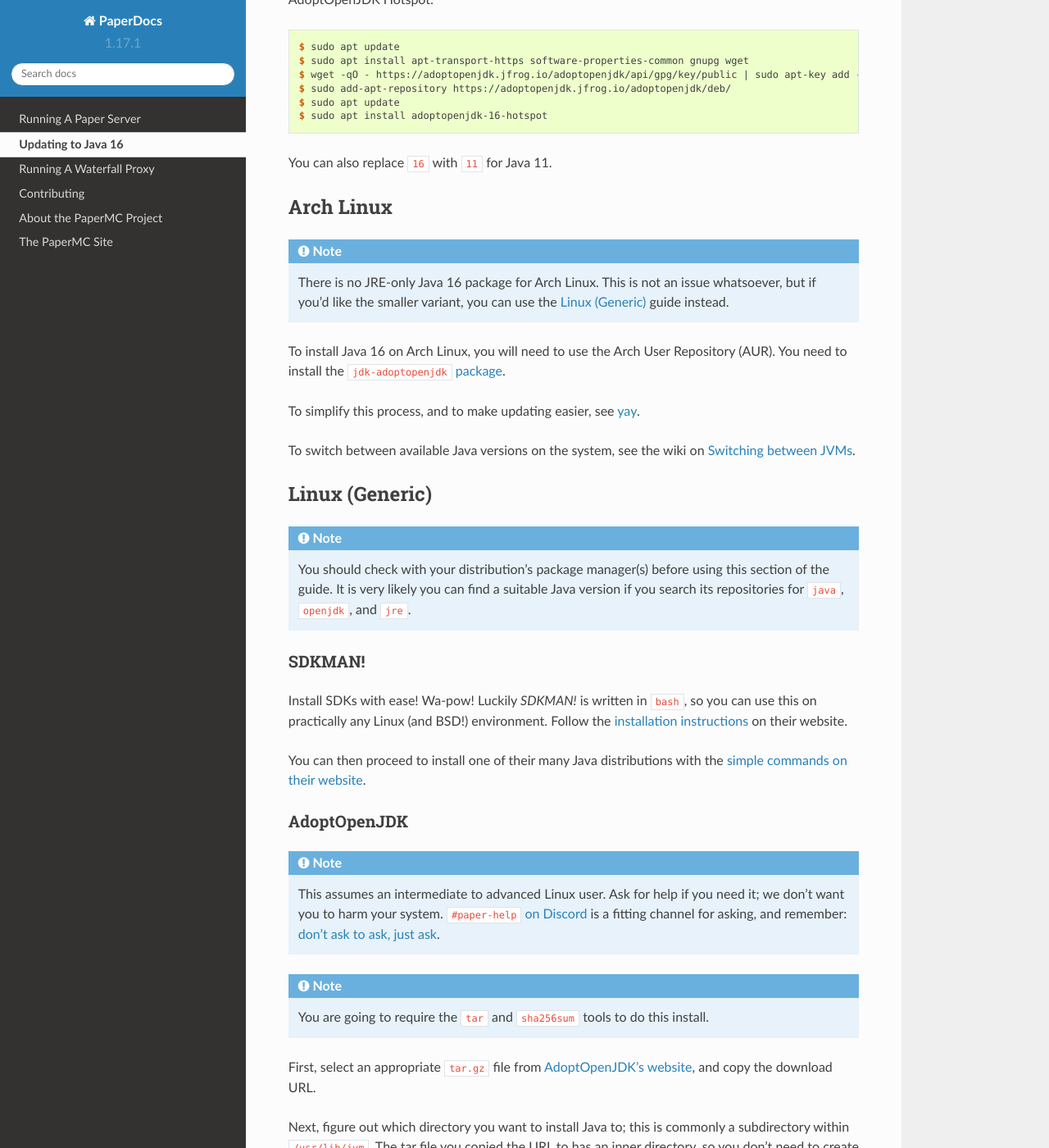
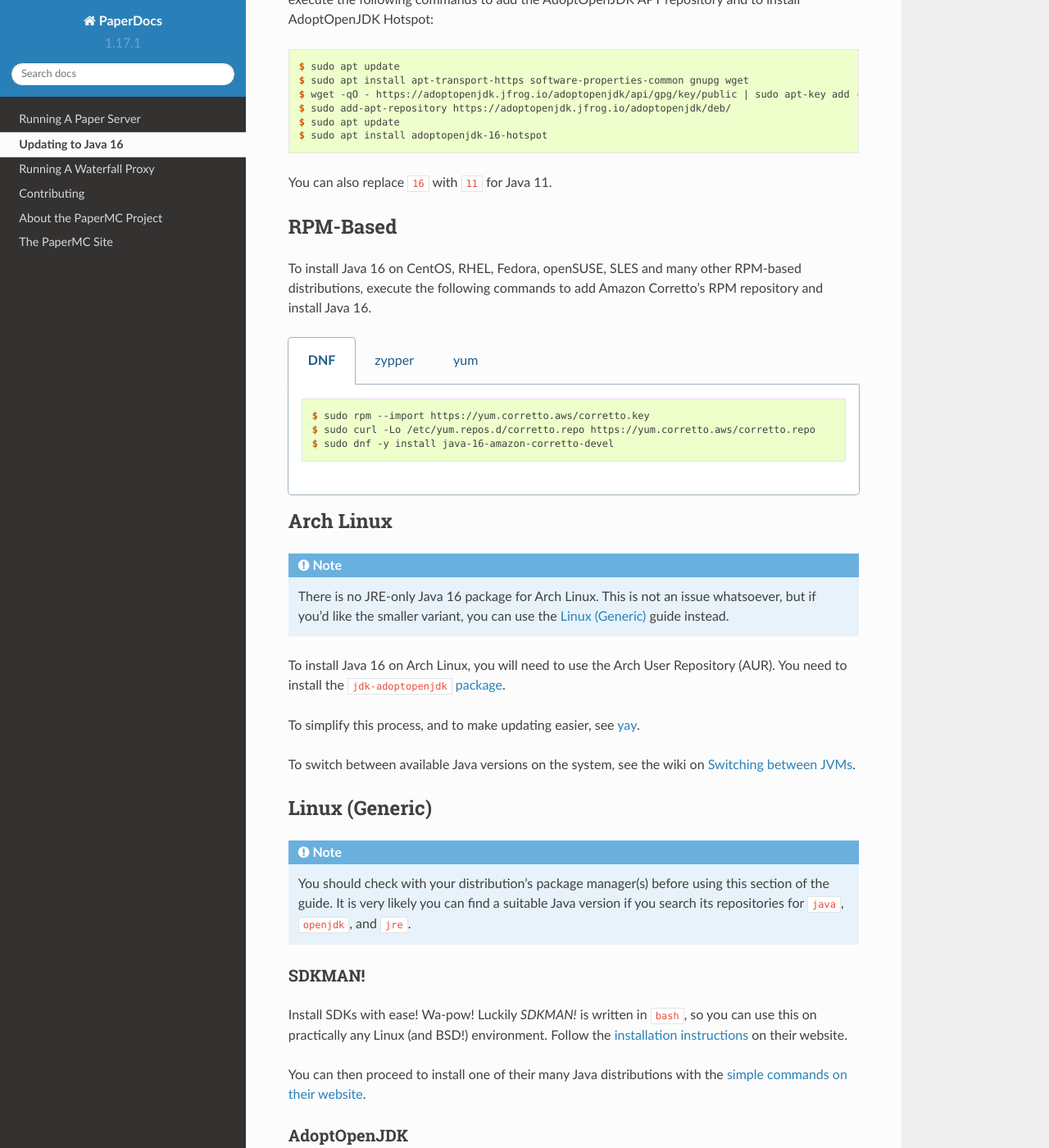
Before and after one commit to PaperMC/PaperDocs, a Sphinx documentation site: the page built from source/java-update/index.rst, in a window 1280 px wide and 1400 px high, scrolled down 5692 px. Shown: the whole window at 82% size. Built offline with Sphinx 7.4.7 and the Read the Docs theme 2.0.0, drawn with Linux system fonts in a browser that asks for light colours.

Commit message:
add RPM-based distros to java update guide

```diff
--- a/requirements.txt
+++ b/requirements.txt
@@ -1,4 +1,5 @@
 Sphinx==4.1.0
 sphinx-rtd-theme==0.5.2
+sphinx-tabs==3.1.0
 sphinx-autobuild==2021.3.14
 docutils==0.16 # https://github.com/readthedocs/sphinx_rtd_theme/issues/1115
--- a/source/conf.py
+++ b/source/conf.py
@@ -31,7 +31,8 @@
 # ones.
 extensions = [
     'sphinx.ext.autodoc',
-    'sphinx.ext.doctest'
+    'sphinx.ext.doctest',
+    'sphinx_tabs.tabs'
 ]
 
 # github config
--- a/source/java-update/index.rst
+++ b/source/java-update/index.rst
@@ -187,6 +187,38 @@
 
 You can also replace ``16`` with ``11`` for Java 11.
 
+RPM-Based
+=========
+
+To install Java 16 on CentOS, RHEL, Fedora, openSUSE, SLES and many other RPM-based
+distributions, execute the following commands to add Amazon Corretto's
+RPM repository and install Java 16.
+
+.. tabs::
+
+  .. tab:: DNF
+
+    .. code-block:: console
+
+      $ sudo rpm --import https://yum.corretto.aws/corretto.key
+      $ sudo curl -Lo /etc/yum.repos.d/corretto.repo https://yum.corretto.aws/corretto.repo
+      $ sudo dnf -y install java-16-amazon-corretto-devel
+
+  .. tab:: zypper
+
+    .. code-block:: console
+
+      $ sudo zypper addrepo https://yum.corretto.aws/corretto.repo
+      $ sudo zypper install java-16-amazon-corretto-devel
+
+  .. tab:: yum
+
+    .. code-block:: console
+
+      $ sudo rpm --import https://yum.corretto.aws/corretto.key
+      $ sudo curl -Lo /etc/yum.repos.d/corretto.repo https://yum.corretto.aws/corretto.repo
+      $ sudo yum -y install java-16-amazon-corretto-devel
+
 Arch Linux
 ==========
 
```
